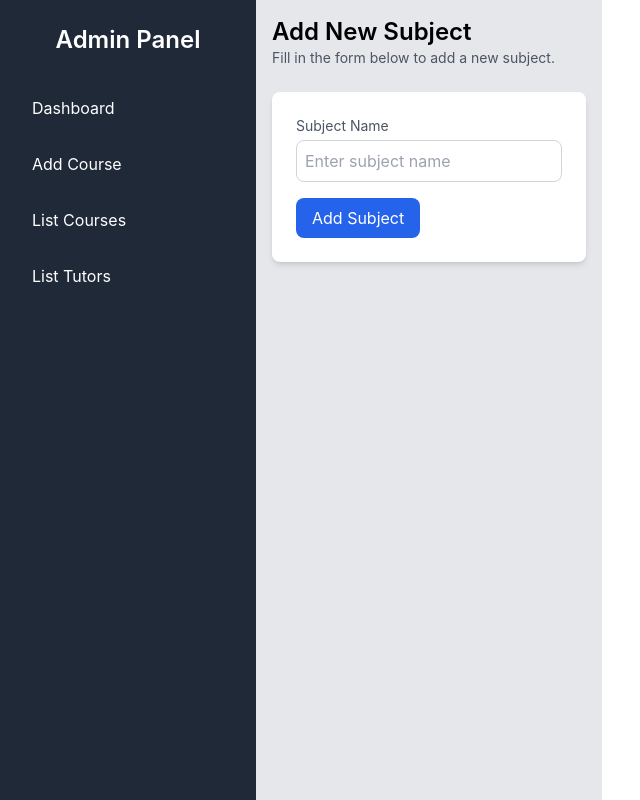
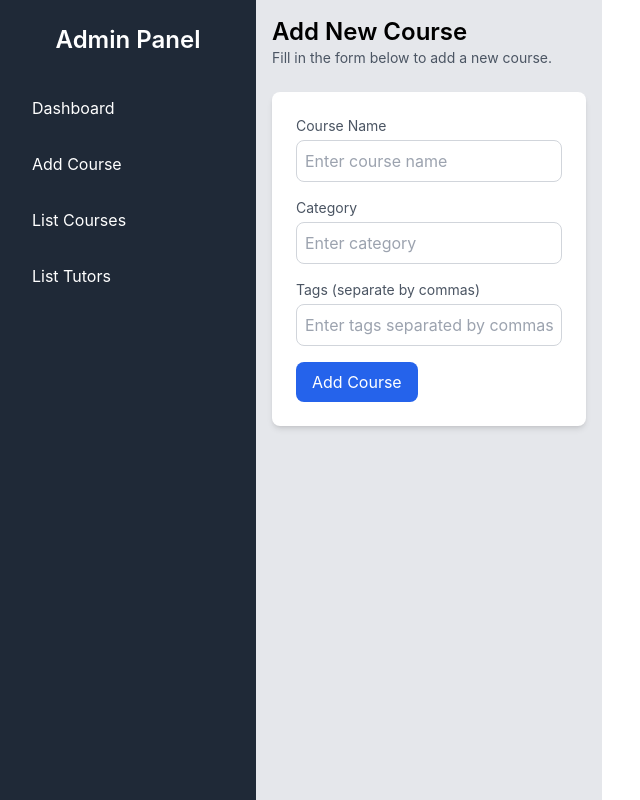
Before and after one commit to musnymubarak/EduLink-Peer-Tutoring-App, a React (Create React App) app in the folder admin/: page /dashboard/admin/add-course in a window 1280 px wide. Shown: the whole page, without its empty margins (0-640 px from the left). Built offline with nearby package versions, Linux system fonts and the light colour scheme; sample sign-in values are in the browser's storage.

Commit message:
AddCourse page updated

```diff
--- a/admin/src/components/dashboard/Pages/AddCourse.js
+++ b/admin/src/components/dashboard/Pages/AddCourse.js
@@ -1,9 +1,10 @@
 import React, { useState } from "react";
-import Sidebar from "../Sidebar";
 import axios from "axios";
 
 const AddCourse = () => {
   const [subject, setSubject] = useState("");
+  const [category, setCategory] = useState(""); // State for category input
+  const [tags, setTags] = useState(""); // State for tags input
   const [loading, setLoading] = useState(false); // For loading state
   const [error, setError] = useState(null); // For error handling
   const [success, setSuccess] = useState(""); // For success message
@@ -23,20 +24,49 @@ const AddCourse = () => {
       return;
     }
 
+    if (!category) {
+      setError("Please enter a category.");
+      setLoading(false);
+      return;
+    }
+
+    // Split tags by commas, trim spaces, and filter out empty tags
+    const tagsArray = tags
+      .split(",")
+      .map((tag) => tag.trim())
+      .filter((tag) => tag); // Remove any empty strings from the array
+
+    if (tagsArray.length === 0) {
+      setError("Please enter at least one tag.");
+      setLoading(false);
+      return;
+    }
+
     try {
-      // Sending POST request to add subject/course
+      const courseData = {
+        courseName: subject,
+        category: category,
+        tag: tagsArray, // Send tags as an array
+      };
+
+      // Sending POST request to add course
       const response = await axios.post(
         "http://localhost:4000/api/v1/courses/add",
-        { courseName: subject }, // Sending subject name as part of request body
+        courseData, // Send course data
         {
           headers: {
             Authorization: `Bearer ${token}`, // Passing token in Authorization header
+            "Content-Type": "application/json", // Send as JSON since no file is involved
           },
         }
       );
 
-      setSuccess("Subject added successfully!");
-      setSubject(""); // Reset form
+      if (response.data.success) {
+        setSuccess("Course added successfully!");
+        setSubject(""); // Reset form
+        setCategory(""); // Reset category input
+        setTags(""); // Reset tags input
+      }
     } catch (error) {
       setError(error.response ? error.response.data.message : "An error occurred.");
     } finally {
@@ -47,13 +77,12 @@ const AddCourse = () => {
   return (
     <div className="flex h-screen bg-gray-100 overflow-hidden">
       <div className="flex-1 flex flex-col overflow-hidden">
-
         <main className="flex-1 overflow-x-hidden overflow-y-auto bg-gray-200 p-4">
           <div className="container mx-auto max-w-7xl">
             <div className="mb-6">
-              <h1 className="text-2xl font-semibold">Add New Subject</h1>
+              <h1 className="text-2xl font-semibold">Add New Course</h1>
               <p className="text-sm text-gray-600">
-                Fill in the form below to add a new subject.
+                Fill in the form below to add a new course.
               </p>
             </div>
 
@@ -63,7 +92,7 @@ const AddCourse = () => {
             >
               <div className="flex flex-col">
                 <label htmlFor="subject" className="text-gray-600 text-sm mb-1">
-                  Subject Name
+                  Course Name
                 </label>
                 <input
                   type="text"
@@ -71,9 +100,42 @@ const AddCourse = () => {
                   name="subject"
                   value={subject}
                   onChange={(e) => setSubject(e.target.value)}
-                  placeholder="Enter subject name"
+                  placeholder="Enter course name"
                   className="border border-gray-300 rounded-lg p-2"
                   required
+                />
+              </div>
+
+              {/* Category input field */}
+              <div className="flex flex-col">
+                <label htmlFor="category" className="text-gray-600 text-sm mb-1">
+                  Category
+                </label>
+                <input
+                  type="text"
+                  id="category"
+                  name="category"
+                  value={category}
+                  onChange={(e) => setCategory(e.target.value)}
+                  placeholder="Enter category"
+                  className="border border-gray-300 rounded-lg p-2"
+                  required
+                />
+              </div>
+
+              {/* Tags input field */}
+              <div className="flex flex-col">
+                <label htmlFor="tags" className="text-gray-600 text-sm mb-1">
+                  Tags (separate by commas)
+                </label>
+                <input
+                  type="text"
+                  id="tags"
+                  name="tags"
+                  value={tags}
+                  onChange={(e) => setTags(e.target.value)}
+                  placeholder="Enter tags separated by commas"
+                  className="border border-gray-300 rounded-lg p-2"
                 />
               </div>
 
@@ -90,7 +152,7 @@ const AddCourse = () => {
                 className="bg-blue-600 text-white py-2 px-4 rounded-lg hover:bg-blue-700 transition"
                 disabled={loading} // Disable button when loading
               >
-                {loading ? "Adding..." : "Add Subject"}
+                {loading ? "Adding..." : "Add Course"}
               </button>
             </form>
           </div>
```
